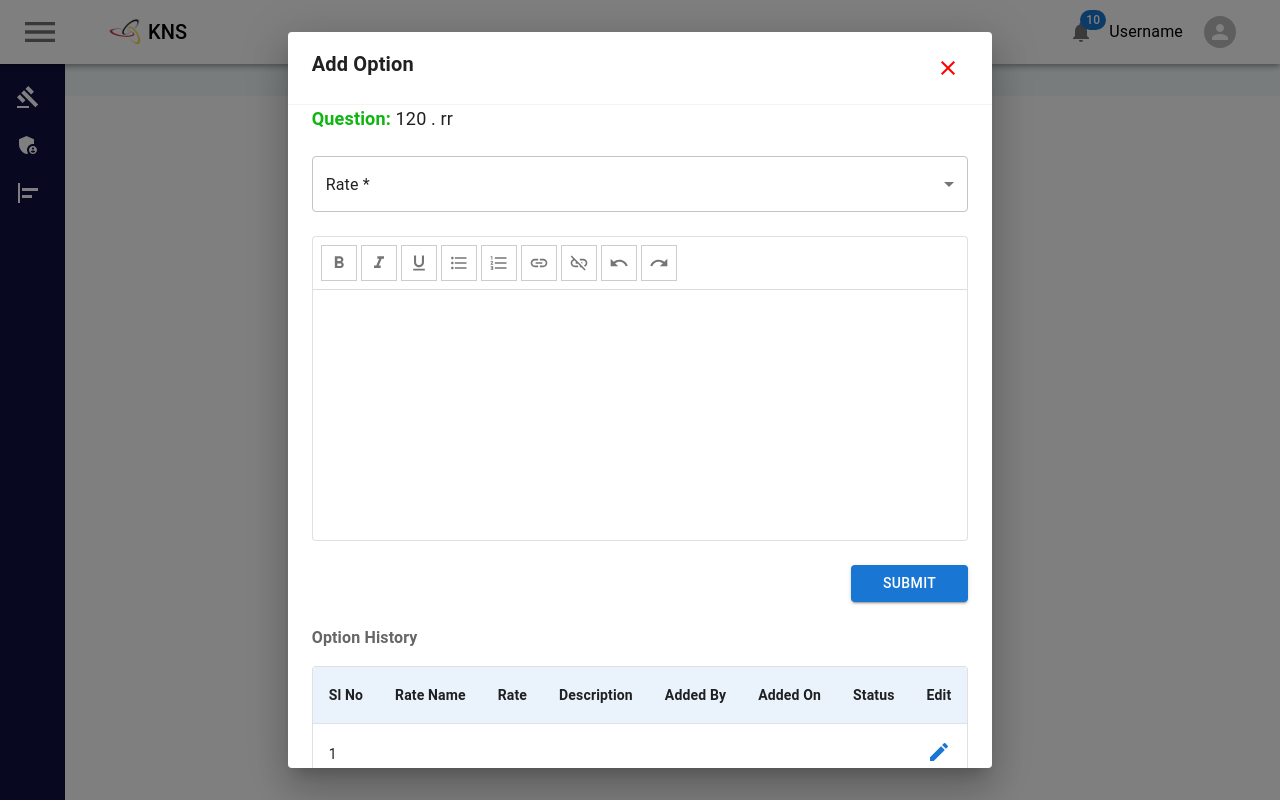
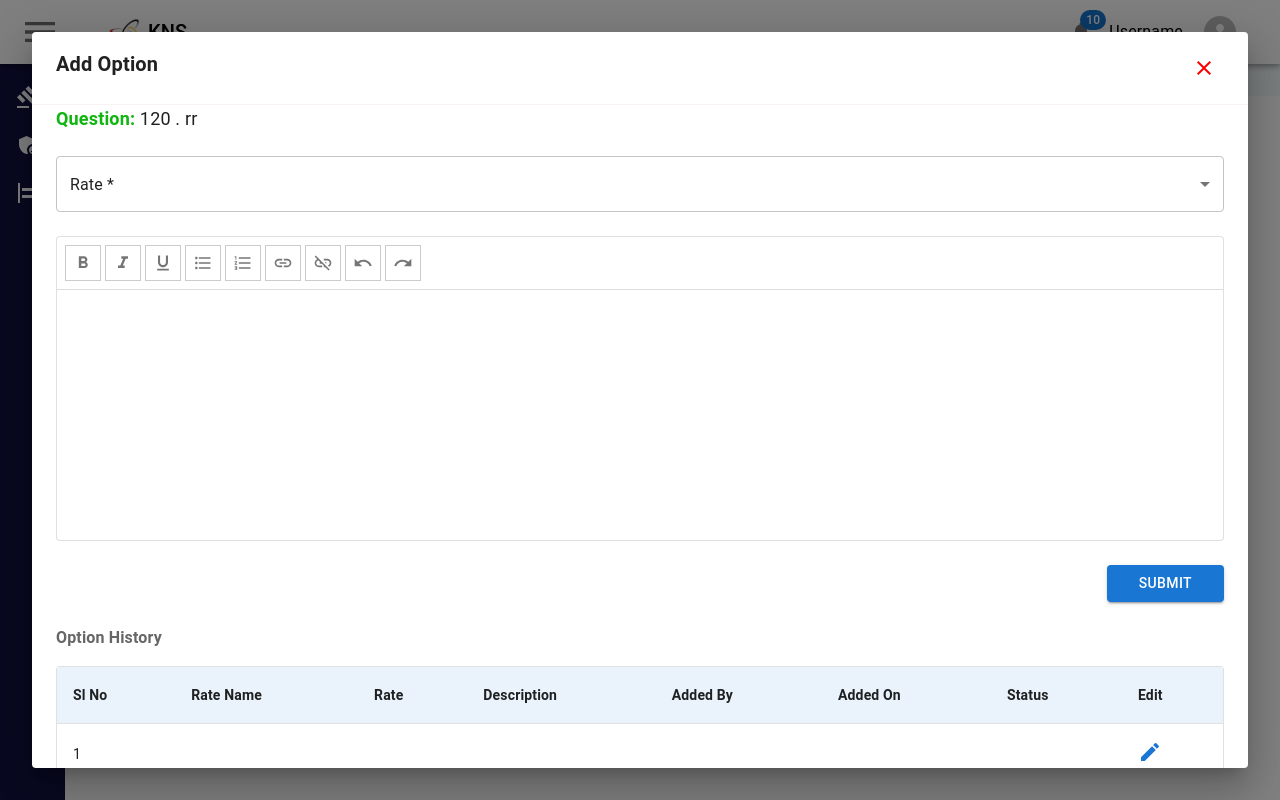
Before and after one commit to harshuharshi222-hash/react-js-project, a React (Vite) app: page /AppraisalQuestion/index/AddOption in a window 1280 px wide. Built offline with nearby package versions, Linux system fonts and the light colour scheme.

Commit message:
add option page / width

```diff
--- a/src/Pages/AppraisalQuestion/addOption.jsx
+++ b/src/Pages/AppraisalQuestion/addOption.jsx
@@ -63,7 +63,19 @@ const Tool = ({ children, onClick }) => (
 
 return(
 
- <Dialog open={open} maxWidth={false} PaperProps={{sx:{width:"100%",maxWidth:2000,borderRadius:2}}}>
+
+<Dialog
+  open={open}
+  maxWidth={false}
+  fullWidth
+  PaperProps={{
+    sx: {
+      width: "120vw",
+      maxHeight: "110vh",
+      overflow: "hidden",
+    },
+  }}
+>
   <DialogTitle sx={{display:"flex",justifyContent:"space-between",fontWeight:700,borderBottom:"1px solid #f9f2f2"}}>
    Add Option
    <IconButton onClick={AppraisalQuestion}><CloseIcon sx={{color:"red"}}/></IconButton>
@@ -116,7 +128,7 @@ return(
   </Tool>
 
   <Tool onClick={() => executeCommand("undo")}>
-    <UndoIcon fontSize="small" />
+    <UndoIcon fontSize="small"  />
   </Tool>
 
   <Tool onClick={() => executeCommand("redo")}>
@@ -124,22 +136,23 @@ return(
   </Tool>
 </Box>
 
-      <Box
+   <Box
   ref={editorRef}
   contentEditable
   suppressContentEditableWarning
   sx={{
     minHeight: 250,
     p: 2,
+    fontSize: 15,
+    overflow: "hidden",
     outline: "none",
-    fontSize: 15,
-    overflowY: "auto",
-    "&:focus": {
-      outline: "none",
-    },
   }}
->
-</Box>
+/>
+
+
+
+
+
    </Paper>
    <Box sx={{display:"flex",justifyContent:"flex-end",my:3}}>
     <Button variant="contained" sx={{px:4}}>SUBMIT</Button>
```
